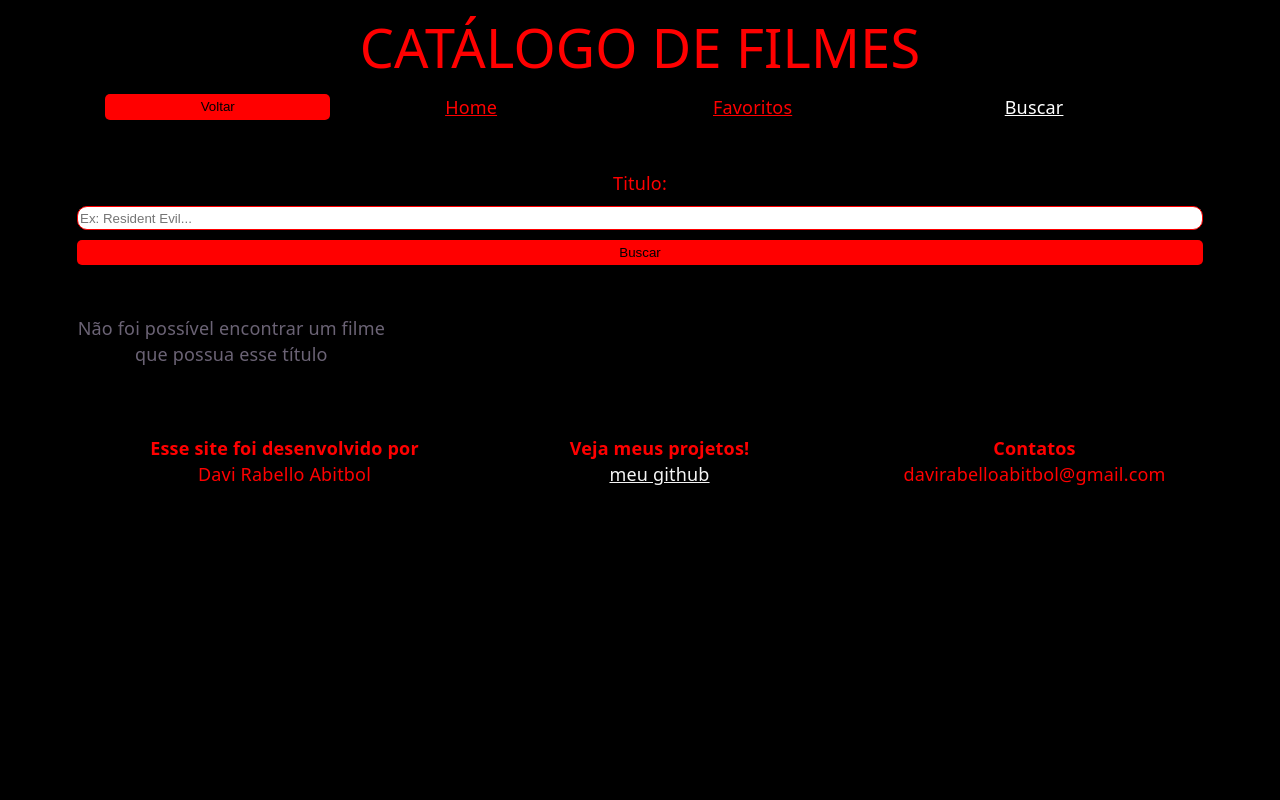
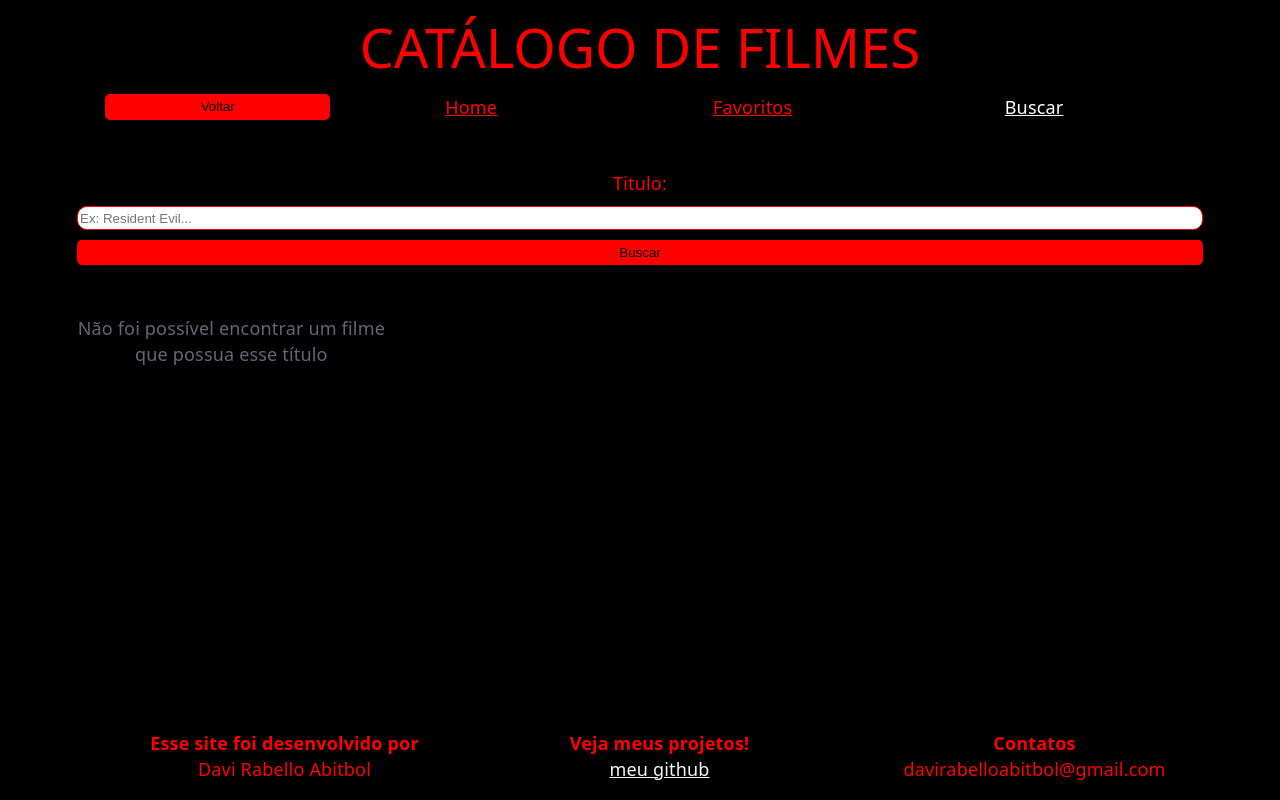
Before and after one commit to daviabitbol/trabalho-dev-web, a React (Vite) app: page /search in a window 1280 px wide. Built offline with nearby package versions, Linux system fonts and the light colour scheme.

Commit message:
quase la

```diff
--- a/src/components/Layout.css
+++ b/src/components/Layout.css
@@ -1,3 +1,9 @@
-footer {
-    align-self: baseline;
+.layout {
+    min-height: 100vh;
+    display: flex;
+    flex-direction: column;
 }
+
+.layout footer {
+    margin-top: auto;
+}
--- a/src/components/Layout.jsx
+++ b/src/components/Layout.jsx
@@ -1,13 +1,11 @@
 import { Outlet } from "react-router-dom";
-import "./Layout.css";
 import { NavBar } from "./Navbar";
-import "./Footer";
 import { Footer } from "./Footer";
 import "./Layout.css"
 
 export function Layout() {
   return (
-    <div>
+    <div className="layout">
       <nav className="navbar">
         <NavBar />
       </nav>
--- a/src/components/MovieCard.css
+++ b/src/components/MovieCard.css
@@ -6,6 +6,7 @@
     border-style: solid;
     background: #141414;
     border-radius: 12px;
+    color: red;
 }
 
 .movie-card img {
--- a/src/pages/About.jsx
+++ b/src/pages/About.jsx
@@ -5,16 +5,30 @@ import "./About.css";
 export function About() {
   const { id } = useParams();
   const [filme, setFilme] = useState(null);
+  const [loading, setLoading] = useState(true);
+  const [erro, setErro] = useState(null)
 
   useEffect(() => {
-    fetch(
-      `https://api.themoviedb.org/3/movie/${id}?api_key=${import.meta.env.VITE_TMDB_API_KEY}&language=pt-BR`,
-    )
-      .then((res) => res.json())
-      .then((data) => setFilme(data));
+    async function fetchMovie() {
+      try {
+        const res = await fetch(
+          `https://api.themoviedb.org/3/movie/${id}?api_key=${import.meta.env.VITE_TMDB_API_KEY}&language=pt-BR`,
+        )
+        const data = await res.json();
+        setFilme(data)
+      } catch (err) {
+        setErro(err)
+      } finally {
+        setLoading(false)
+      }
+    }
+    fetchMovie()
   }, [id]);
 
-  if (!filme) return <h1>Carregando...</h1>;
+  if (loading) return <h1>Carregando...</h1>;
+
+  if (erro) return <h1>Erro: {erro}</h1>
+
   return (
     <div className="alignement-div">
       <div className="movie-details-card">
@@ -25,7 +39,11 @@ export function About() {
         <div className="info">
           <h3>{filme.title}</h3>
           <p>Overview</p>
-          {filme.overview ? <p>{filme.overview}</p> : <p>Esse filme não possui overview</p>}
+          {filme.overview ? (
+            <p>{filme.overview}</p>
+          ) : (
+            <p>Esse filme não possui overview</p>
+          )}
           <p>{filme.popularity} visualizações</p>
           <p>lançado em {filme.release_date}</p>
           <p>média: {filme.vote_average}</p>
--- a/src/pages/Home.jsx
+++ b/src/pages/Home.jsx
@@ -5,7 +5,7 @@ import "./Home.css";
 export function Home() {
   const [movies, setMovies] = useState([]);
   const [loading, setLoading] = useState(true);
-  const [erro, setErro] = useState(null)
+  const [erro, setErro] = useState(null);
 
   useEffect(() => {
     async function fetchMovies() {
@@ -16,7 +16,7 @@ export function Home() {
         const data = await res.json();
         setMovies(data.results);
       } catch (err) {
-        setErro(err)
+        setErro(err);
       } finally {
         setLoading(false);
       }
@@ -24,17 +24,9 @@ export function Home() {
     fetchMovies();
   }, []);
 
-  if (loading) {
-    return (
-      <h1>Carregando...</h1>
-    )
-  }
+  if (loading) return <h1>Carregando...</h1>;
 
-  if (erro) {
-    return (
-      <h1>Erro: {erro}</h1>
-    )
-  }
+  if (erro) return <h1>Erro: {erro}</h1>;
 
   return (
     <div>
```
